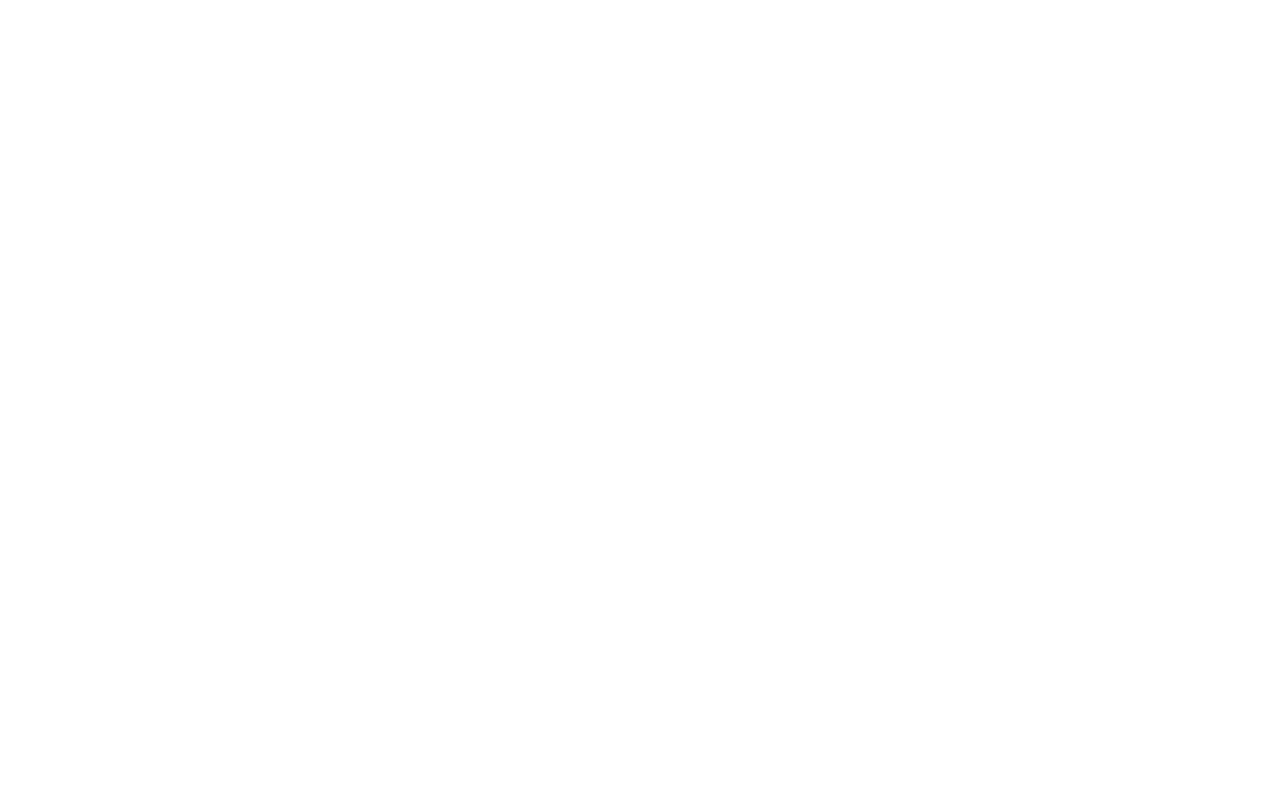
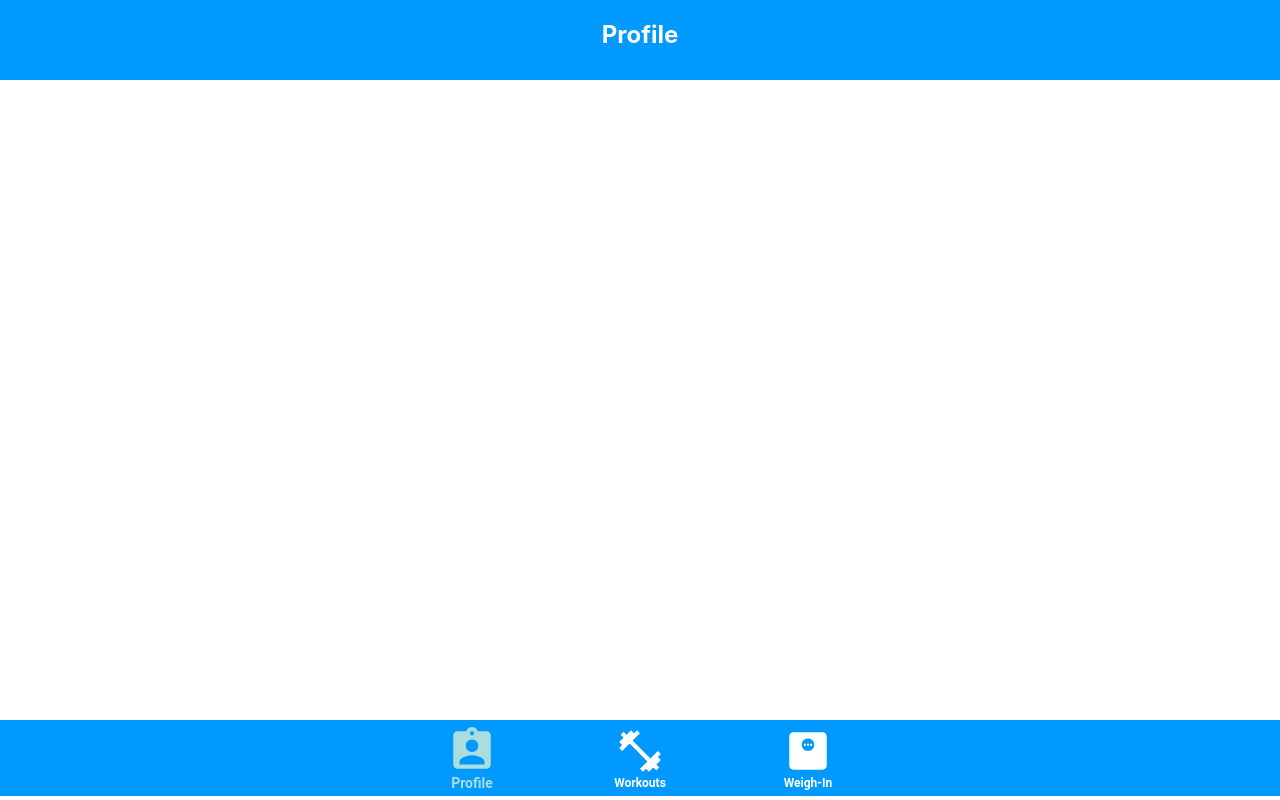
Before and after one commit to TheGreatHeroStudios/WorkoutTracker, a React (Create React App) app: page /profile in a window 1280 px wide. Before the commit this address had no page. Built offline with nearby package versions, Linux system fonts and the light colour scheme.

Commit message:
Added page navigation to app shell.

```diff
--- a/src/App.js
+++ b/src/App.js
@@ -1,6 +1,6 @@
 import './App.css';
 import React from 'react';
-import { BrowserRouter as Router, Route, Routes } from 'react-router-dom'
+import { BrowserRouter as Router, Route, Routes, Navigate } from 'react-router-dom'
 import AppShell from './Components/AppShell/AppShell.tsx';
 import WorkoutsPage from './Pages/Workouts/WorkoutsPage.tsx';
 
@@ -9,11 +9,37 @@
     <div className="App">
       <Router>
         <Routes>
-          <Route path="/workouts" element={
-            <AppShell>
-              <WorkoutsPage />
-            </AppShell>
-          } />
+          <Route
+            path="/profile"
+            element=
+            {
+              <AppShell pageTitle="Profile" pageIndex={0}>
+                <WorkoutsPage />
+              </AppShell>
+            }
+          />
+          <Route
+            path="/workouts"
+            element=
+            {
+              <AppShell pageTitle="Workouts" pageIndex={1}>
+                <WorkoutsPage />
+              </AppShell>
+            }
+          />
+          <Route
+            path="/weigh-in"
+            element=
+            {
+              <AppShell pageTitle="Weigh-In" pageIndex={2}>
+                <WorkoutsPage />
+              </AppShell>
+            }
+          />
+          <Route
+            path="*"
+            element={<Navigate to="/profile" replace />}
+          />
         </Routes>
       </Router>
     </div>
--- a/src/Components/AppShell/AppShell.tsx
+++ b/src/Components/AppShell/AppShell.tsx
@@ -1,10 +1,108 @@
-import React from "react";
+import { BottomNavigation, BottomNavigationAction } from "@mui/material";
+import React, { ReactNode } from "react";
+import Box from "@mui/material/Box";
+import { AssignmentInd, FitnessCenter, MonitorWeight } from "@mui/icons-material";
+import { useNavigate } from "react-router-dom";
+import { useState } from "react";
+
+export interface AppShellProps
+{
+    children: ReactNode;
+    pageTitle: string;
+    pageIndex: number;
+}
 
 const AppShell = (props) =>
 {
+    const navigate = useNavigate();
+    const [currentPageIndex, setCurrentPageIndex] = useState(props.pageIndex);
+
     return (
         <div>
-            {props.children}
+            <Box
+                width="100vw"
+                height="10vh"
+                sx=
+                {{
+                    backgroundColor: "#0099FF",
+                    display: "flex",
+                    justifyContent: "center",
+                    color: "white"
+                }}
+            >
+                <h2>{props.pageTitle}</h2>
+            </Box>
+            <Box width="100vw" height="80vh" sx={{display: "flex"}}>
+                {props.children}
+            </Box>
+            <BottomNavigation
+                value={currentPageIndex}
+                onChange=
+                {
+                    (event, value) =>
+                    {
+                        switch(value)
+                        {
+                            case 0:
+                            {
+                                navigate("../profile");
+                                break;
+                            }
+                            case 1:
+                            {
+                                navigate("../workouts");
+                                break;
+                            }
+                            case 2:
+                            {
+                                navigate("../weigh-in");
+                                break;
+                            }
+                        }
+
+                        setCurrentPageIndex(value);
+                    }
+                }
+                sx=
+                {{
+                    backgroundColor: "#0099FF",
+                    padding: "10px",
+                    "& .MuiBottomNavigationAction-root, svg":
+                    {
+                        color: "white"
+                    },
+                    "& .Mui-selected, .Mui-selected > svg":
+                    {
+                        color: "#AADDDD"
+                    }
+
+                }}
+                showLabels>
+                <BottomNavigationAction
+                    label="Profile"
+                    sx={{fontWeight: "bold"}}
+                    icon=
+                    {
+                        <AssignmentInd sx={{fontSize: 50}}/>
+                    }
+                />
+                <BottomNavigationAction
+                    label="Workouts"
+                    sx={{fontWeight: "bold"}}
+                    icon=
+                    {
+                        <FitnessCenter sx={{fontSize: 50}}/>
+                    }
+                />
+                <BottomNavigationAction
+                    label="Weigh-In"
+                    sx={{fontWeight: "bold"}}
+                    icon=
+                    {
+                        <MonitorWeight sx={{fontSize: 50}}/>
+                    }
+                />
+            </BottomNavigation>
         </div>
     );
 };
--- a/src/Pages/Workouts/WorkoutsPage.tsx
+++ b/src/Pages/Workouts/WorkoutsPage.tsx
@@ -4,7 +4,6 @@
 {
     return (
         <div>
-            <h2>Workouts</h2>
         </div>
     );
 }
```
